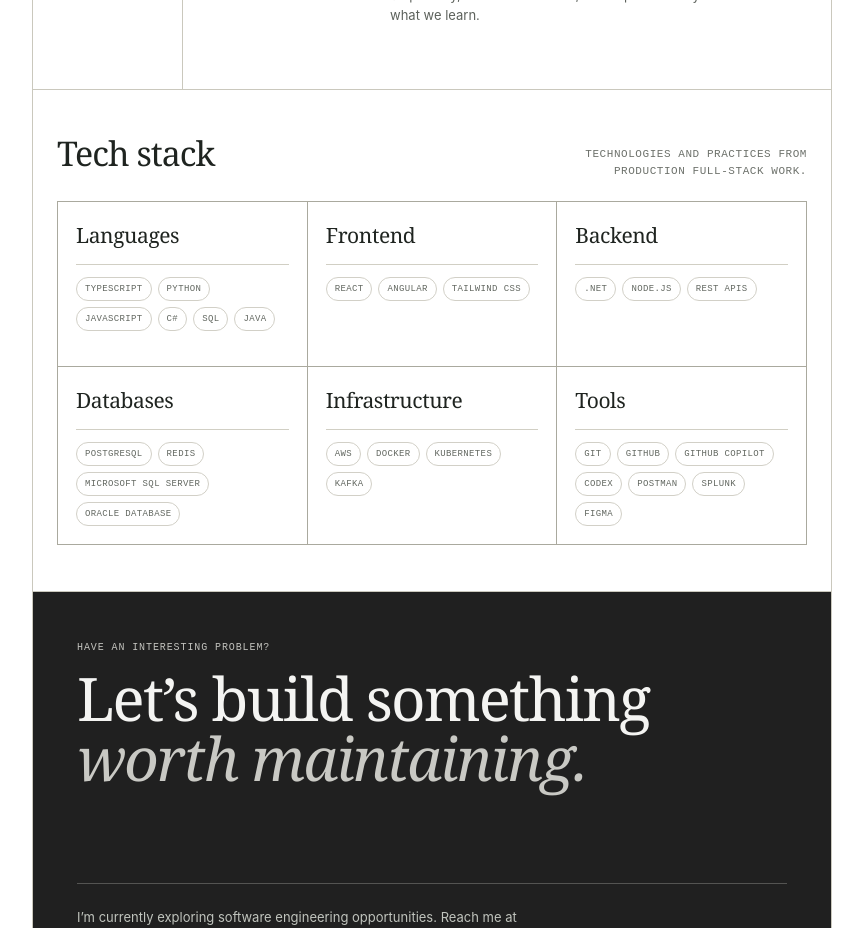
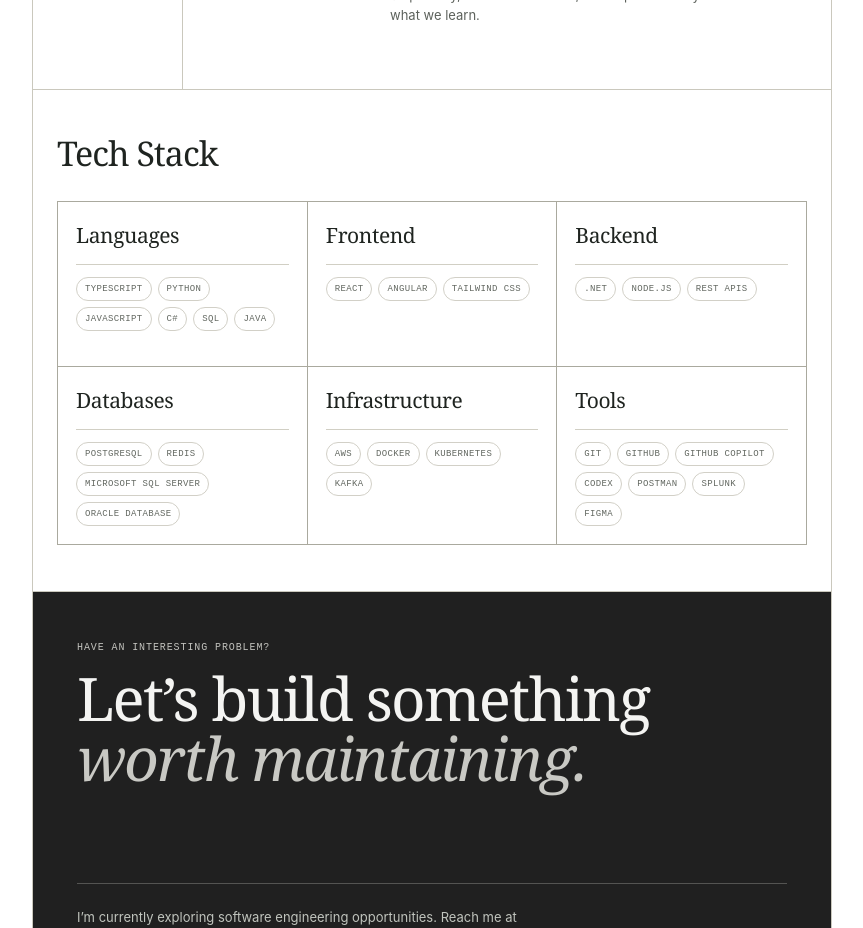
Before and after one commit to timwong101/my-portfolio, a React (Vite) app: page / in a window 1280 px wide. Shown: the part 1840-2768 px from the top of the page, without its empty margins (208-1071 px from the left). Built offline with nearby package versions, Linux system fonts and the light colour scheme.

Commit message:
Refine tech stack heading

```diff
--- a/src/App.tsx
+++ b/src/App.tsx
@@ -160,8 +160,7 @@ function App() {
 
         <section className="stack-section ruled-section" aria-labelledby="stack-title">
           <div className="section-heading stack-heading">
-            <div><h2 id="stack-title">Tech stack</h2></div>
-            <p>Technologies and practices from production full-stack work.</p>
+            <div><h2 id="stack-title">Tech Stack</h2></div>
           </div>
           <div className="stack-grid">
             {techStack.map(({ title, items }) => (
```
